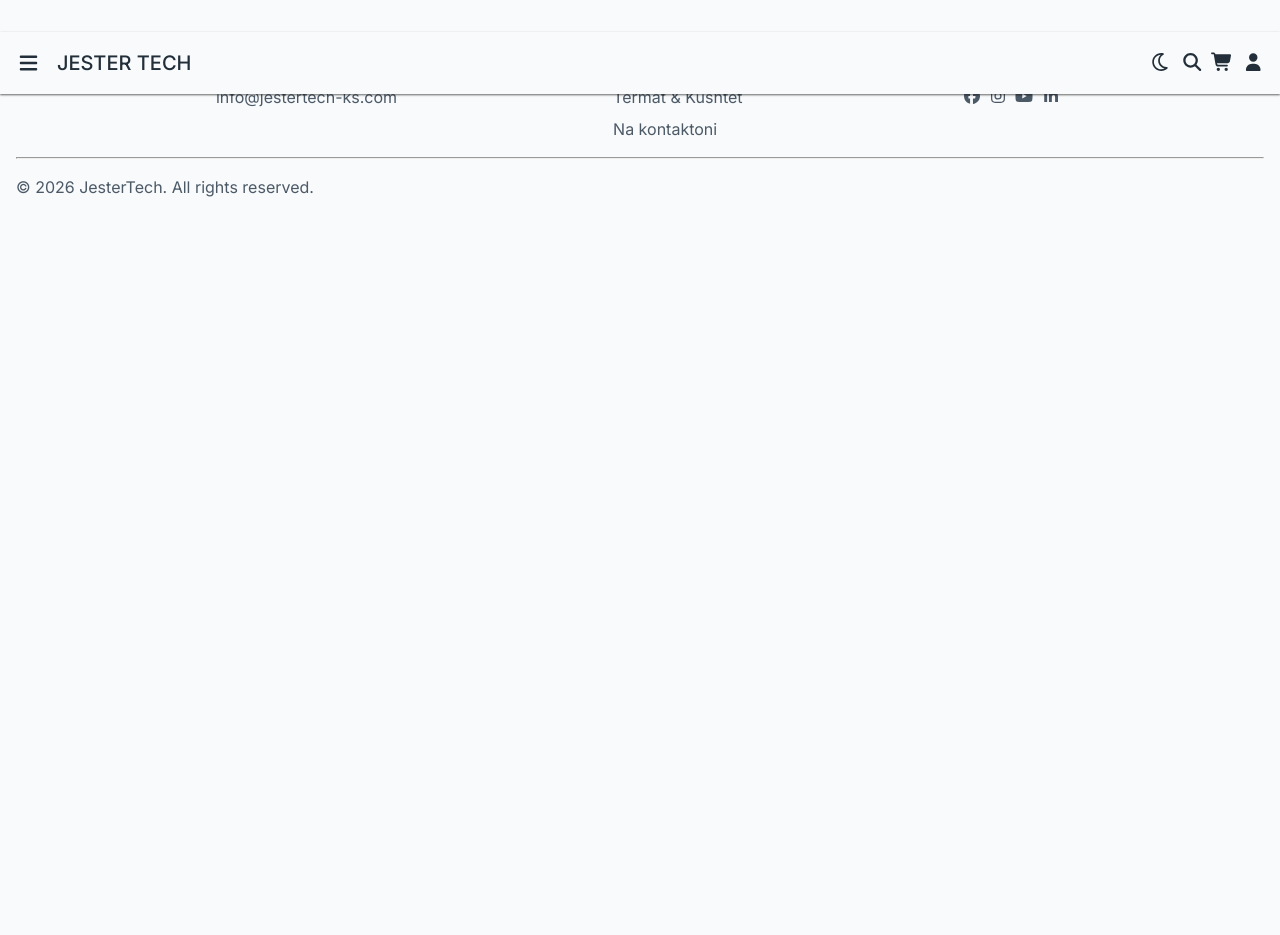
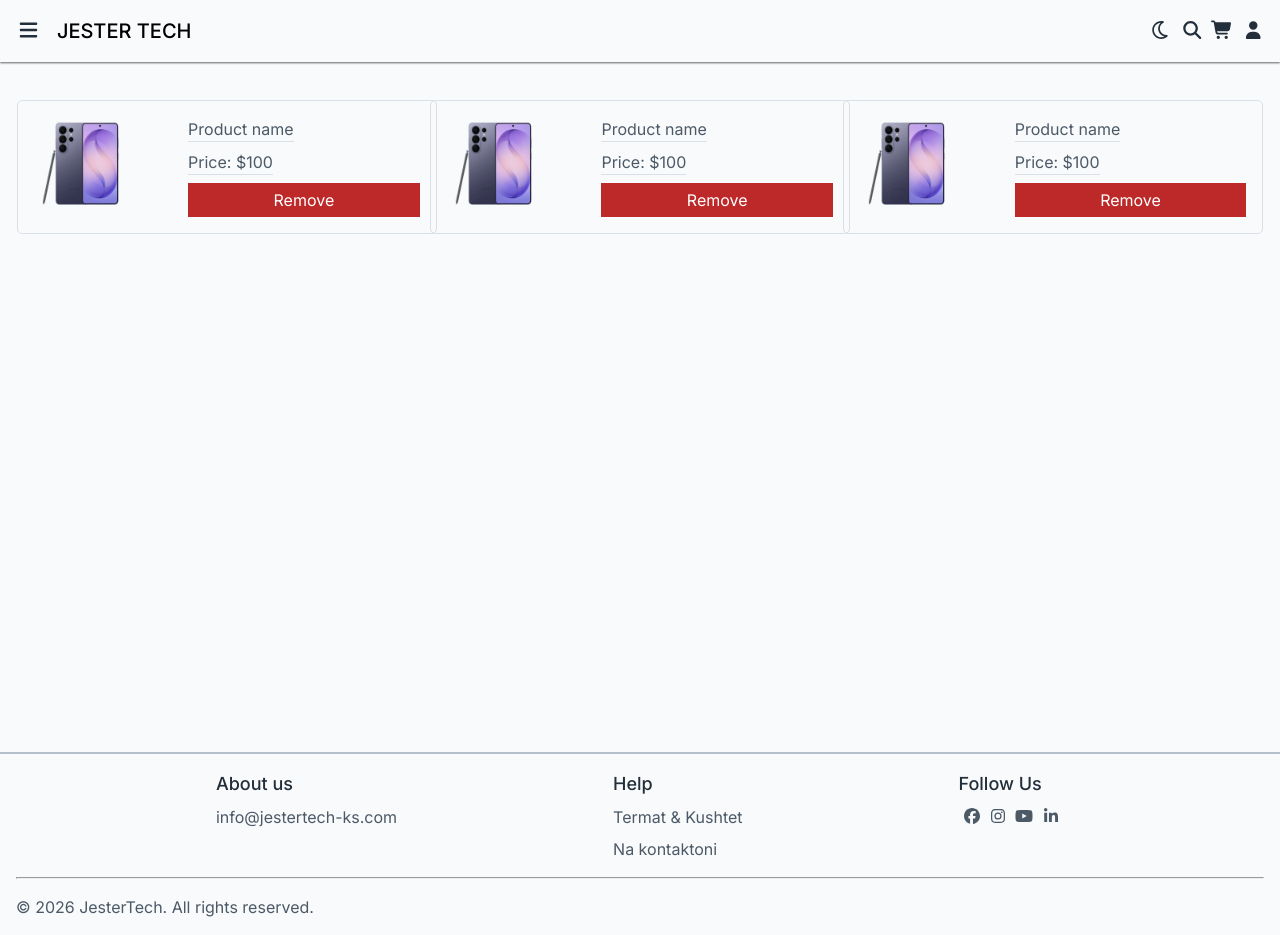
Before and after one commit to Jetmir-Al/JesterTech, a React (Vite) app in the folder jestertech.client/: page /cart in a window 1280 px wide. Before the commit the page ends 800 px from the top, so only its background shows below. Built offline with nearby package versions, Linux system fonts and the light colour scheme.

Commit message:
Made cart component and designed it.
Also finished the sidebar design and content. The search on the navbar now shows a input when clicked

```diff
--- a/jestertech.client/src/components/forms/login.css
+++ b/jestertech.client/src/components/forms/login.css
@@ -20,7 +20,6 @@
     background-color: var(--color-surface);
     padding: 2rem 1.5rem;
     border: 2px solid var(--color-border);
-    row-gap: 1.25rem;
     max-width: 100%;
     min-width: 500px;
     border-radius: 8px;
--- a/jestertech.client/src/components/forms/signup.css
+++ b/jestertech.client/src/components/forms/signup.css
@@ -17,7 +17,6 @@
     background-color: var(--color-surface);
     padding: 2rem 1.5rem;
     border: 2px solid var(--color-border);
-    row-gap: 1.25rem;
     min-width: 450px;
     border-radius: 8px;
     box-shadow: var(--shadow-sm);
--- a/jestertech.client/src/components/layout/NavBar.tsx
+++ b/jestertech.client/src/components/layout/NavBar.tsx
@@ -1,6 +1,6 @@
 import "./navbar.css";
 import { FontAwesomeIcon } from "@fortawesome/react-fontawesome";
-import { faBars, faMagnifyingGlass, faCartShopping, faUser, faSun } from "@fortawesome/free-solid-svg-icons";
+import { faBars, faMagnifyingGlass, faCartShopping, faUser, faXmark, faSun } from "@fortawesome/free-solid-svg-icons";
 import { faMoon } from "@fortawesome/free-regular-svg-icons/faMoon";
 import { useToggleModeHook } from "../../hooks/useToggleModeHook";
 import { useToggleNavbarUtilsHook } from "../../hooks/useToggleNavbarUtils";
@@ -8,18 +8,30 @@ import Button from "../ui/Button";
 import LogIn from "../forms/Login";
 import SignUp from "../forms/Signup";
 import { useNavigate } from "react-router";
+import SideBar from "./SideBar";
 
 const NavBar = () => {
     const { toggleMode, mode } = useToggleModeHook();
-    const { toggleDisplayForm, toggleDisplayFormFunc, toggleForm } = useToggleNavbarUtilsHook();
+    const { toggleDisplayForm, openSideBar, openSideBarFunc, openSearchBarFunc, openSearchBar, toggleDisplayFormFunc, toggleForm } = useToggleNavbarUtilsHook();
     const navigate = useNavigate();
 
     return (
         <>
         <nav className="navbar-container">
                 <div className="navbar-left">
-                    <FontAwesomeIcon icon={faBars} className="icons" />
-                    <h5>JESTER TECH</h5>
+                    <Button
+                        type="button"
+                        onClick={() => openSideBarFunc()}
+                        className=""
+                    >
+                        <FontAwesomeIcon icon={faBars} className="icons" />
+                    </Button>
+                    <Button
+                        className="navbar-title"
+                        type="button"
+                        onClick={() => navigate("/")}                    >
+                        JESTER TECH
+                    </Button>
                 </div>
                 <div className="navbar-right">
 
@@ -36,8 +48,8 @@ const NavBar = () => {
 
                 <Button
                     type="button"
-                    className=""
-                    onClick={() => { } }>
+                        className=""
+                        onClick={() => openSearchBarFunc()}>
                     <FontAwesomeIcon icon={faMagnifyingGlass} className="icons" />
                 </Button>
                 <Button
@@ -61,8 +73,23 @@ const NavBar = () => {
                         <LogIn /> :
                         <SignUp />
                 )
+            }
+            {
+                openSearchBar && <form className="searchbar-container">
+                    <input
+                        type="text"
+                        placeholder="Search for products, brands and more..."
+                        className="searchbar-input" />
+                    <FontAwesomeIcon
+                        icon={faXmark}
+                        className="ri-close-line signup__close"
+                        onClick={() => openSearchBarFunc()}
+                    />
+                </form>
+            }
 
-
+            {
+                openSideBar && <SideBar />
             }
         </>
     );
--- a/jestertech.client/src/components/layout/SideBar.tsx
+++ b/jestertech.client/src/components/layout/SideBar.tsx
@@ -1,9 +1,23 @@
+import { FontAwesomeIcon } from "@fortawesome/react-fontawesome";
 import "./sidebar.css";
+import { faXmark } from "@fortawesome/free-solid-svg-icons";
+import { useToggleNavbarUtilsHook } from "../../hooks/useToggleNavbarUtils";
+import Button from "../ui/Button";
 
 
 const SideBar = () => {
+    const { openSideBarFunc } = useToggleNavbarUtilsHook();
     return (
         <aside className="sidebar-container">
+            <div className="sidebar-close">
+                <h4>JESTER TECH</h4>
+                <Button
+                    type="button"
+                    onClick={() => openSideBarFunc()}
+                    className="">
+                    <FontAwesomeIcon icon={faXmark} className="icons" />
+                </Button>
+            </div>
             <div className="sidebar-show">
                 <p>category</p>
                 <p>category</p>
--- a/jestertech.client/src/components/layout/navbar.css
+++ b/jestertech.client/src/components/layout/navbar.css
@@ -18,7 +18,13 @@
 .navbar-left .icons, .navbar-left h5{
     font: var(--h4)
 }
-
+    .navbar-left button {
+        background: none;
+        border: none;
+    }
+.navbar-title {
+    font: var(--h4);
+}
 .navbar-right {
     display: flex;
     align-items: center;
@@ -31,3 +37,30 @@
         background: none;
         border: none;
     }
+
+.searchbar-container {
+    position: fixed;
+    top: 0;
+    left: 0;
+    width: 100%;
+    height: 100%;
+    background-color: hsla(230, 12%, 96%, .6);
+    backdrop-filter: blur(8px);
+    display: flex;
+    align-items: center;
+    justify-content: center;
+    padding: 1.5rem;
+    text-align: center;
+    transition: top .4s;
+    z-index: 9999;
+}
+
+.searchbar-input {
+    background-color: var(--color-surface);
+    padding: 2rem 1.5rem;
+    border: 2px solid var(--color-border);
+    row-gap: 1.25rem;
+    max-width: 100%;
+    min-width: 500px;
+    border-radius: 8px;
+}
--- a/jestertech.client/src/components/layout/sidebar.css
+++ b/jestertech.client/src/components/layout/sidebar.css
@@ -1,7 +1,49 @@
-.sidebar-container{
-
+.sidebar-container {
+    position: fixed;
+    z-index: 1000;
+    background-color: var(--color-surface-alt);
+    padding: 1rem;
+    min-width: 300px;
+    height: 100vh;
+    display: flex;
+    flex-direction: column;
+    gap: 1rem;
+    box-shadow: var(--shadow-md);
 }
 
-.sidebar-show{
+.sidebar-close {
+    display: flex;
+    justify-content: space-between;
+    align-items: center;
+}
+    .sidebar-close button {
+        background: none;
+        border: none;
+        font: var(--h4);
+    }
 
+.sidebar-show {
+    display: flex;
+    flex-direction: column;
+    gap: 1rem;
 }
+    .sidebar-show p {
+        font: var(--h5);
+        color: var(--color-text-secondary);
+        border-bottom: 1px solid var(--color-border);
+        width: 100%;
+        cursor: pointer;
+        padding: 0.25rem;
+    }
+        .sidebar-show p:hover {
+            background-color: var(--color-primary);
+            color: white;
+        }
+
+
+@media (max-width: 768px) {
+    .sidebar-container {
+        width: 100%;
+        min-width: unset;
+    }
+}
--- a/jestertech.client/src/pages/Cart.tsx
+++ b/jestertech.client/src/pages/Cart.tsx
@@ -1,9 +1,61 @@
-
+import Button from "../components/ui/Button";
+import "./pageStyles/cart.css";
 
 const Cart = () => {
     return (
-        <>
-        </>
+        <div className="cart-container">
+            <div className="cart-items-container">
+                <div className="cart-item">
+                    <img src="src/assets/s26.png"
+                        alt="Product Image"
+                        className="cart-item-image" />
+                    <div className="cart-item-content">
+                        <p>Product name</p>
+                        <p className="cart-item-price">Price: $100</p>
+                        <Button
+                            className="cart-item-btn"
+                            type="button"
+                            onClick={() => { }}
+                        >
+                            Remove
+                        </Button>
+                    </div>
+                </div>
+                <div className="cart-item">
+                    <img src="src/assets/s26.png"
+                        alt="Product Image"
+                        className="cart-item-image" />
+                    <div className="cart-item-content">
+                        <p>Product name</p>
+                        <p className="cart-item-price">Price: $100</p>
+                        <Button
+                            className="cart-item-btn"
+                            type="button"
+                            onClick={() => { }}
+                        >
+                            Remove
+                        </Button>
+                    </div>
+                </div>
+
+                <div className="cart-item">
+                    <img src="src/assets/s26.png"
+                        alt="Product Image"
+                        className="cart-item-image" />
+                    <div className="cart-item-content">
+                        <p>Product name</p>
+                        <p className="cart-item-price">Price: $100</p>
+                        <Button
+                            className="cart-item-btn"
+                            type="button"
+                            onClick={() => { }}
+                        >
+                            Remove
+                        </Button>
+                    </div>
+                </div>
+            </div>
+        </div>
     );
 }
 
--- /dev/null
+++ b/jestertech.client/src/pages/pageStyles/cart.css
@@ -0,0 +1,52 @@
+.cart-container {
+    min-height: 90vh;
+    display: flex;
+    flex-direction: column;
+    align-items: center;
+}
+
+.cart-items-container {
+    margin-top: 100px;
+    width: 100%;
+    display: grid;
+    align-items: center;
+    justify-items: center;
+    grid-template-columns: repeat(auto-fit, minmax(350px, 1fr));
+    gap: 1.5rem;
+    padding: 0 2rem;
+}
+
+.cart-item {
+    display: flex;
+    justify-content: space-between;
+    align-items: center;
+    border: 1px solid var(--color-border);
+    border-radius: 5px;
+    padding: 1rem;
+    min-width: 420px
+}
+.cart-item-content {
+    display: flex;
+    flex-direction: column;
+    justify-content: space-evenly;
+    align-items: flex-start;
+    width: 60%;
+    gap: 0.5rem;
+}
+.cart-item-image {
+    object-fit: cover;
+    width: 100px;
+}
+.cart-item-content p{
+    border-bottom: 1px solid var(--color-border);
+}
+.cart-item-btn {
+    padding: 0.3rem 0.6rem;
+    width: 100%;
+    border: none;
+    background-color: var(--color-primary);
+    color: white;
+}
+    .cart-item-btn:hover {
+        background-color: var(--color-primary-hover);
+    }
```
